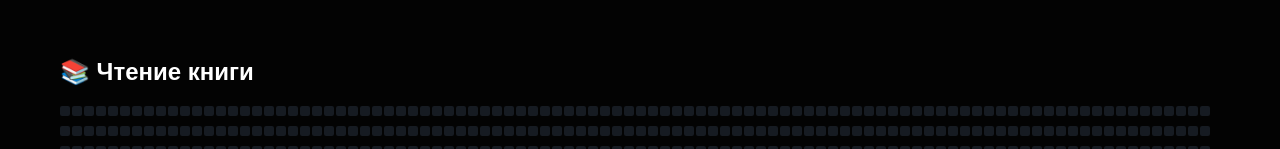
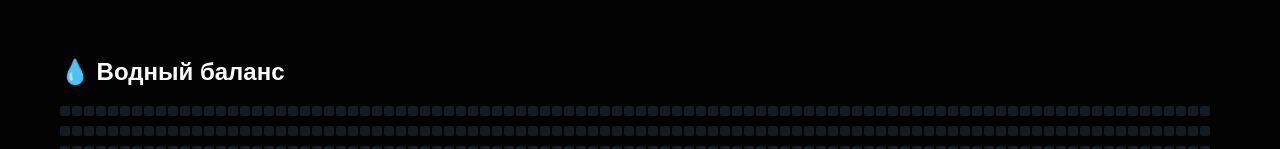
Before and after one commit to anyabravich/squares, a React (Vite) app: page / in a window 1280 px wide. Shown: the part 243-392 px from the top of the page. Built offline with nearby package versions, Linux system fonts and the light colour scheme.

Commit message:
Add water

```diff
--- a/src/components/Card/index.tsx
+++ b/src/components/Card/index.tsx
@@ -4,9 +4,10 @@ import styles from "./styles.module.scss";
 
 interface ICard {
   cardId: string;
+  title: string;
 }
 
-const Card = ({ cardId }: ICard) => {
+const Card = ({ cardId, title }: ICard) => {
   const [activeSquares, setActiveSquares] = useState<number[]>(() => {
     const saved = localStorage.getItem(`activeSquares-${cardId}`);
     return saved ? JSON.parse(saved) : [];
@@ -64,7 +65,7 @@ const Card = ({ cardId }: ICard) => {
 
   return (
     <article className={styles["card"]}>
-      <h2 className={styles["card__title"]}>📚 Чтение книги</h2>
+      <h2 className={styles["card__title"]}>{title}</h2>
       <Squares
         className={styles["card__squares"]}
         activeSquares={activeSquares}
--- a/src/components/Cards/index.tsx
+++ b/src/components/Cards/index.tsx
@@ -4,8 +4,8 @@ import styles from "./styles.module.scss";
 const Cards = () => {
   return (
     <section className={styles["cards"]}>
-      <Card cardId="read-books" />
-      <Card cardId="1000-hours" />
+      <Card cardId="read-books" title="📚 Чтение книги" />
+      <Card cardId="water" title="💧 Водный баланс" />
     </section>
   );
 };
```
